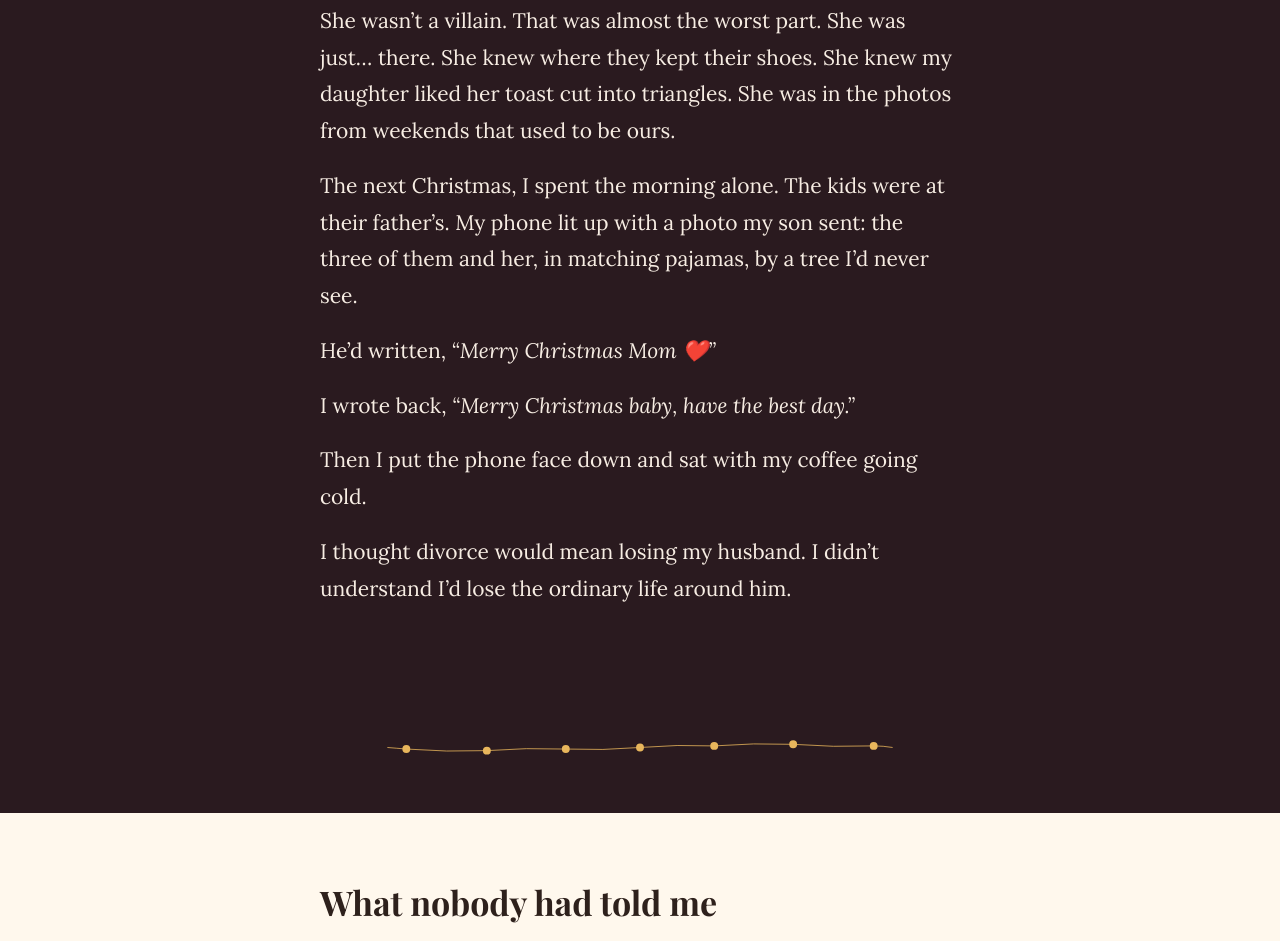
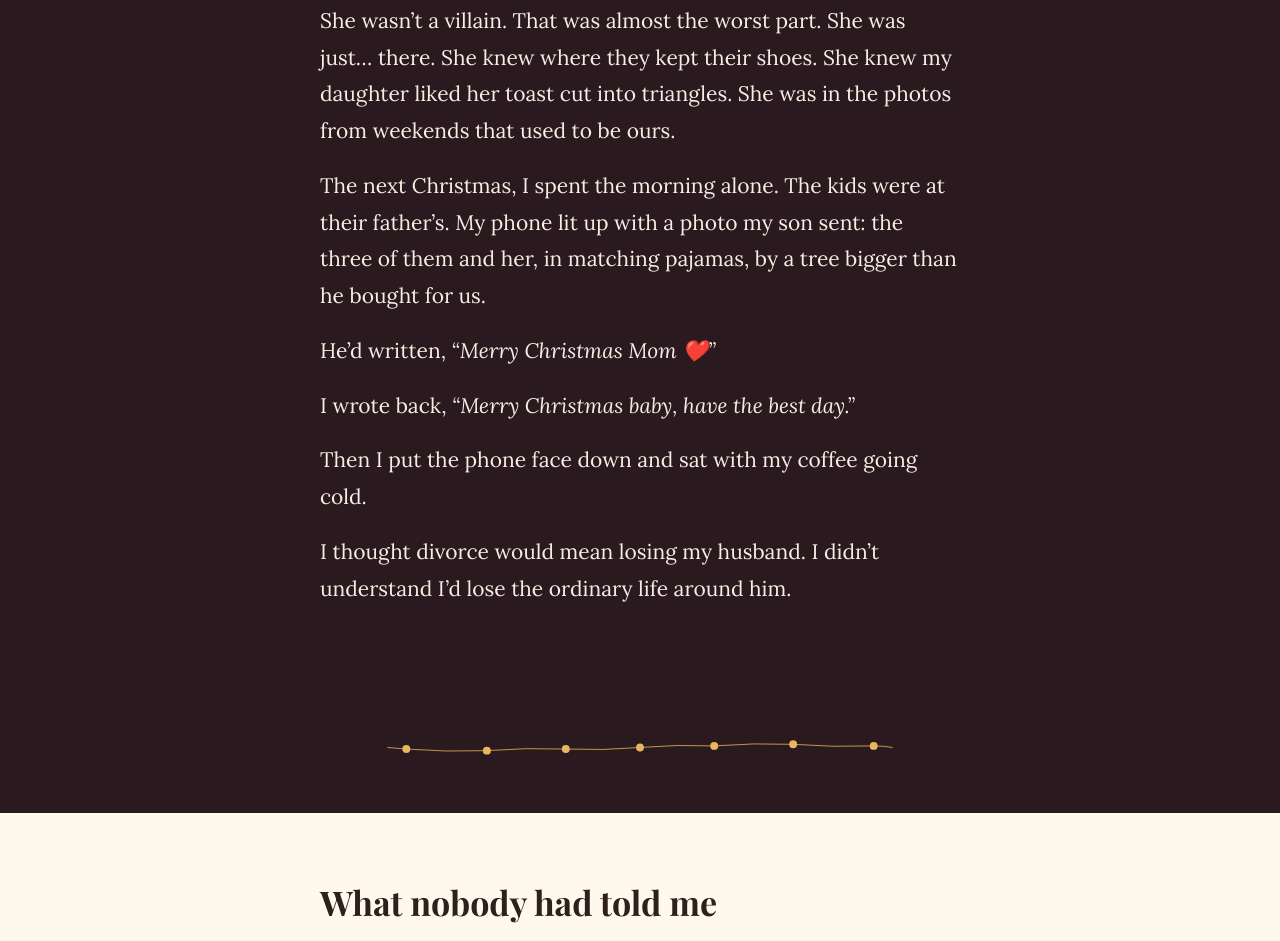
Before and after one commit to slavacreatives-afk/Magnetic-Wife, a plain HTML site: page docs/index.html in a window 1280 px wide. Shown: the part 3371-4312 px from the top of the page. Drawn offline with nearby package versions, Linux system fonts and the light colour scheme; a web font is replaced by a local one.

Commit message:
Story tweak: Christmas photo line
Co-Authored-By: Claude Opus 5.5 <noreply@anthropic.com>
Claude-Session: https://claude.ai/code/session_01EPWeNX8keugNZx8v4mqXmq

```diff
--- a/docs/index.html
+++ b/docs/index.html
@@ -77,7 +77,7 @@ posthog.init('phc_u4yTJdPRtrfErK5gcQgZyzvfGNVhX7j3mkUykJiTHY9i',{api_host:'https
 <p>Then I closed the door, and the house went quiet. Not the peaceful kind. The kind you can <em>hear</em>. I sat on the kitchen floor with my back against the dishwasher and cried until I couldn’t breathe.</p>
 <p>A few months later, my son mentioned her name at dinner. Casually. Like it was nothing.</p>
 <p>She wasn’t a villain. That was almost the worst part. She was just… there. She knew where they kept their shoes. She knew my daughter liked her toast cut into triangles. She was in the photos from weekends that used to be ours.</p>
-<p>The next Christmas, I spent the morning alone. The kids were at their father’s. My phone lit up with a photo my son sent: the three of them and her, in matching pajamas, by a tree I’d never see.</p>
+<p>The next Christmas, I spent the morning alone. The kids were at their father’s. My phone lit up with a photo my son sent: the three of them and her, in matching pajamas, by a tree bigger than he bought for us.</p>
 <p>He’d written, <em>“Merry Christmas Mom ❤️”</em></p>
 <p>I wrote back, <em>“Merry Christmas baby, have the best day.”</em></p>
 <p>Then I put the phone face down and sat with my coffee going cold.</p>
```
Also changed, not shown: docs/sales.js (+1 -1 lines), src/index.src.html (+1 -1 lines).
